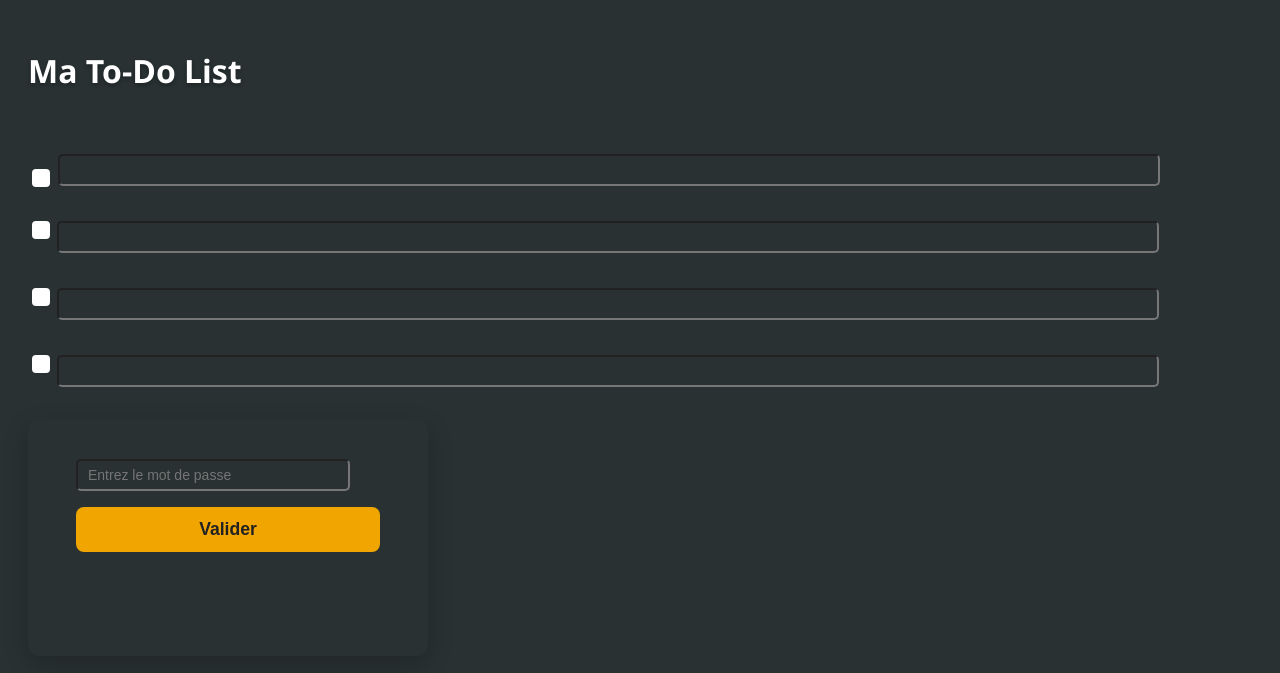
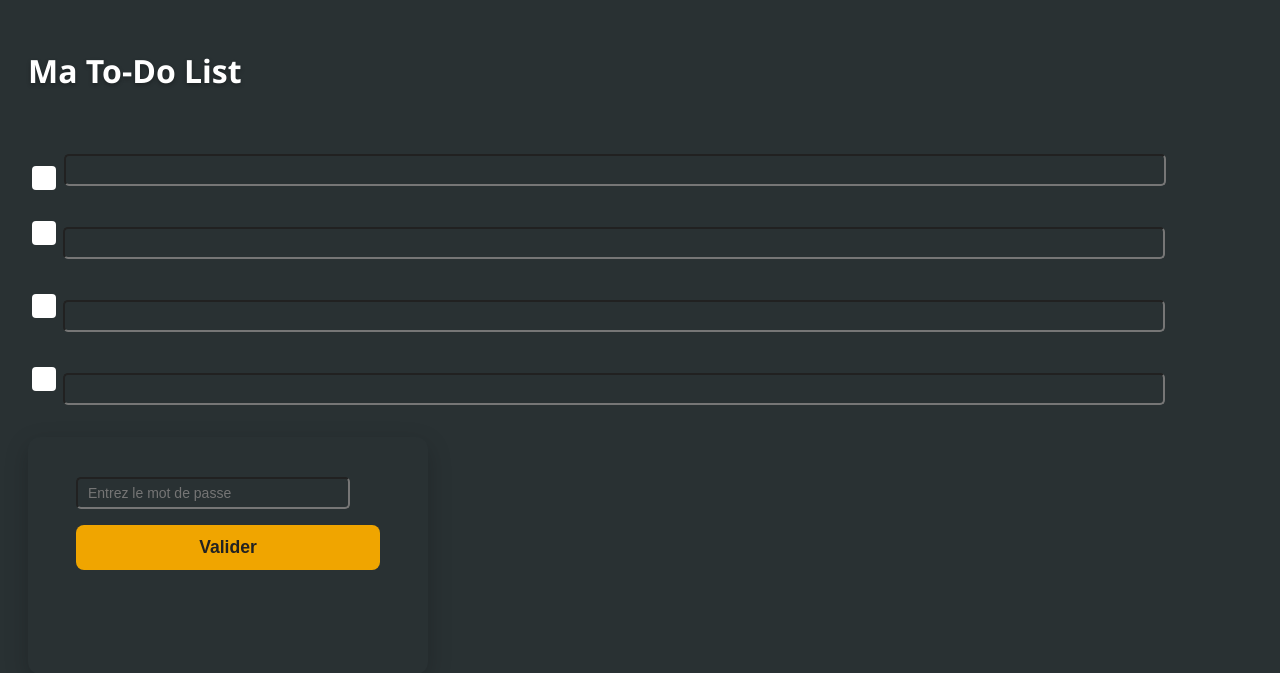
Before and after one commit to dim2008/projet, a Flask app: page / in a window 1280 px wide. Shown: the top 673 px of the page. Run offline with Flask 3, Linux system fonts and the light colour scheme.

Commit message:
Update style.css

```diff
--- a/static/style.css
+++ b/static/style.css
@@ -47,8 +47,8 @@ input[type="text"]:focus {
 
 input[type="checkbox"] {
   appearance: none;
-  width: 18px;
-  height: 18px;
+  width: 24px;
+  height: 24px;
   border: 0px solid #999;
   border-radius: 4px;
   background-color: white;
```
